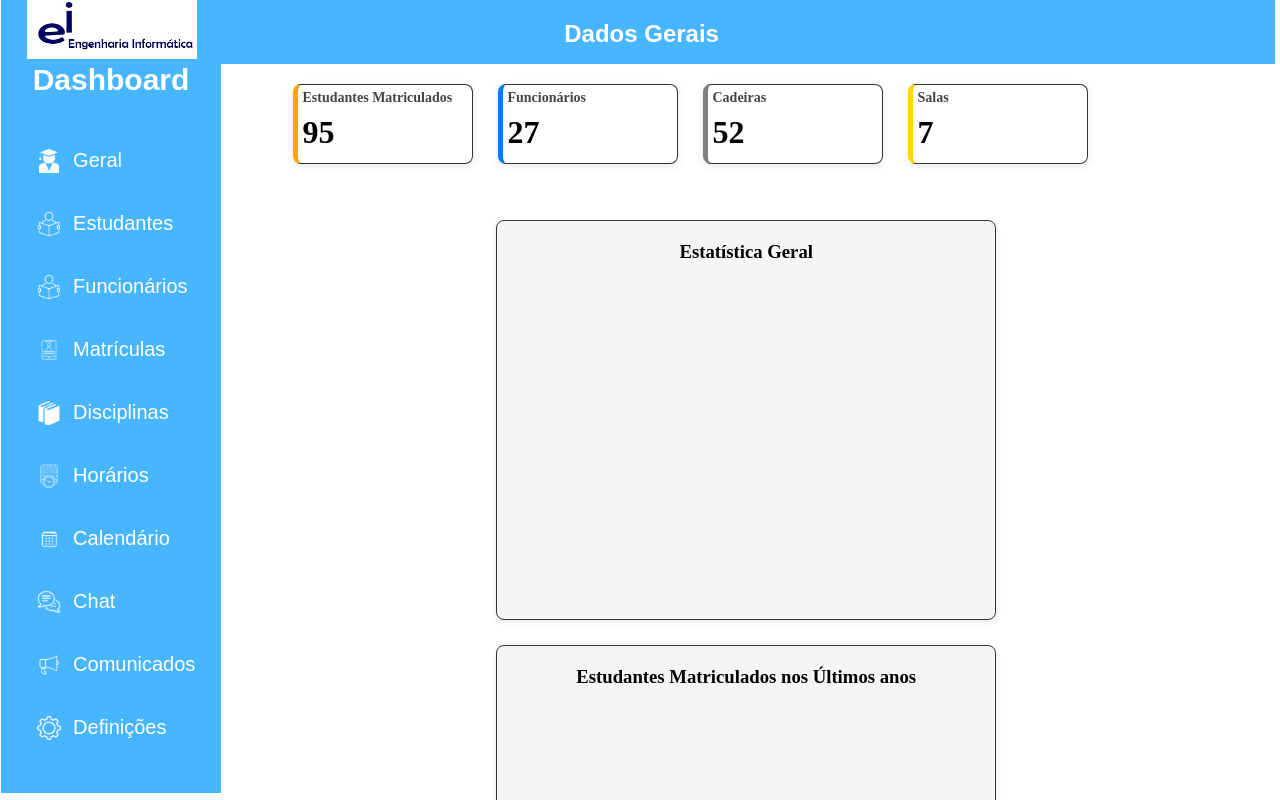
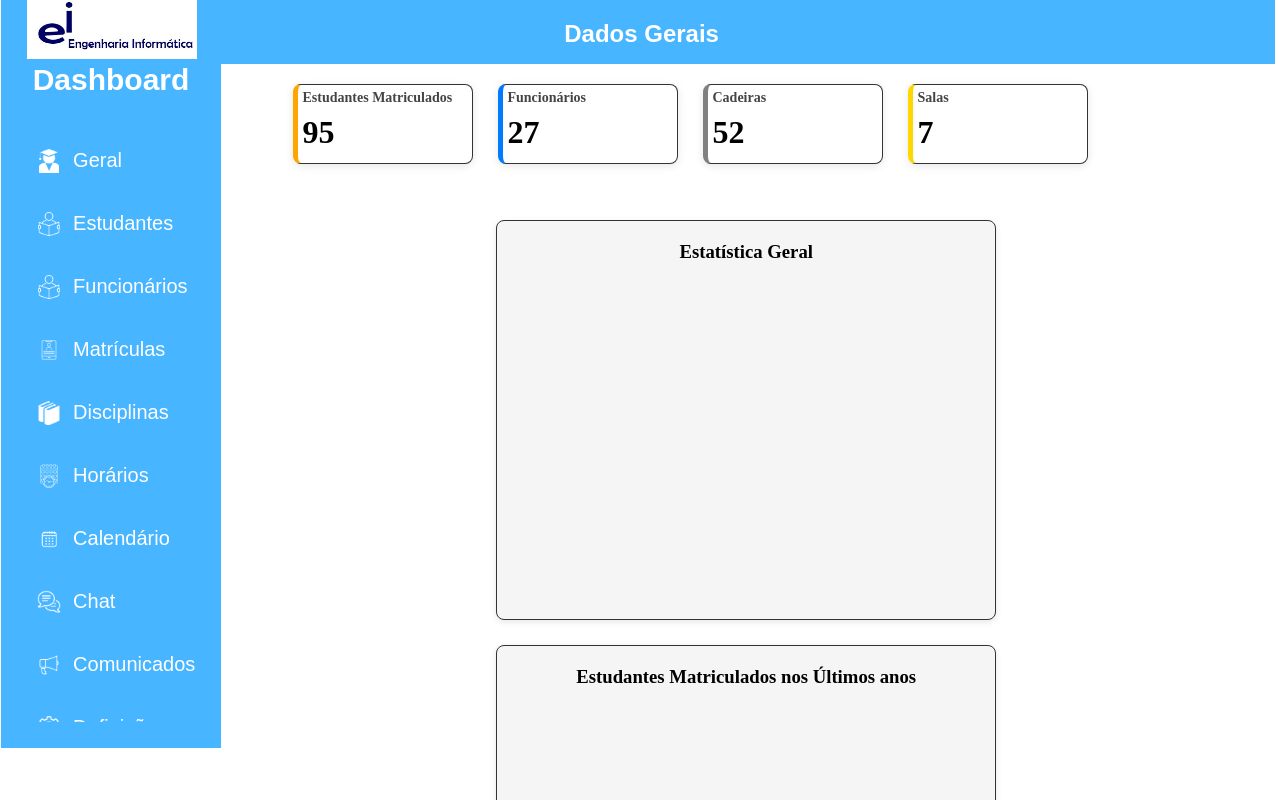
Before and after one commit to PedroCavudissa/Departamento-DEI-Front, an Angular app: page /menu in a window 1280 px wide. Shown: the top 800 px of the page. Built offline with nearby package versions, Linux system fonts and the light colour scheme.

Commit message:
Barra de Menu terminada

```diff
--- a/src/app/barralateral/barralateral.component.css
+++ b/src/app/barralateral/barralateral.component.css
@@ -99,8 +99,10 @@
   transform: translateX(-100%);
 }
 
-.abas{
- overflow-y: auto;
+.scroll-container {
+  height: 600px; /* ou qualquer valor fixo que você desejar */
+  overflow-y: auto; /* ativa a barra de rolagem vertical apenas quando necessário */
+  overflow-x: hidden; /* oculta a barra de rolagem horizontal */
 }
   /*RESPONSIVIDADE*/
   @media (max-width: 768px) {
@@ -129,4 +131,9 @@
       width: 100%;
       position: fixed;/*Faz com que a barra superior não se movimenta*/
     }
+    .scroll-container {
+      height: 500px; /* ou qualquer valor fixo que você desejar */
+      overflow-y: auto; /* ativa a barra de rolagem vertical apenas quando necessário */
+      overflow-x: hidden; /* oculta a barra de rolagem horizontal */
+    }
   }
--- a/src/app/barralateral/barralateral.component.html
+++ b/src/app/barralateral/barralateral.component.html
@@ -8,7 +8,7 @@
     <img src="assets/imagens/Logo.jpg" alt="Logo">
     <h2>Dashboard</h2>
     <ul>
-        <div class="abas">
+        <div class="scroll-container">
  <li> <a routerLink="/home" class="menu-link"><img src="assets/icones/prof.png" alt="Ícone">
   <span (click)="selecionarMenu('Dados Gerais')">Geral</span> </a></li>
 
```
